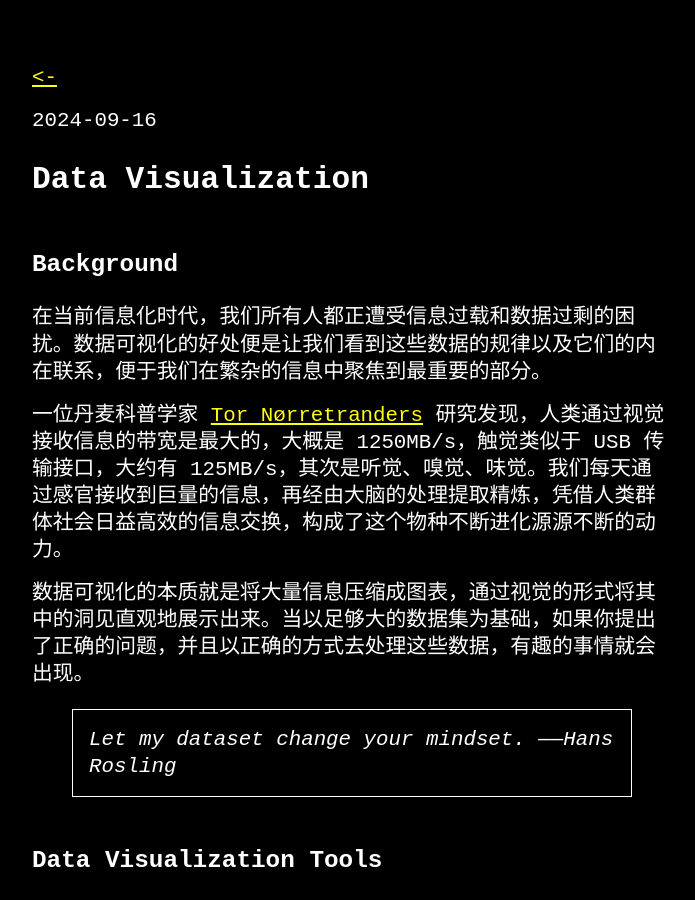
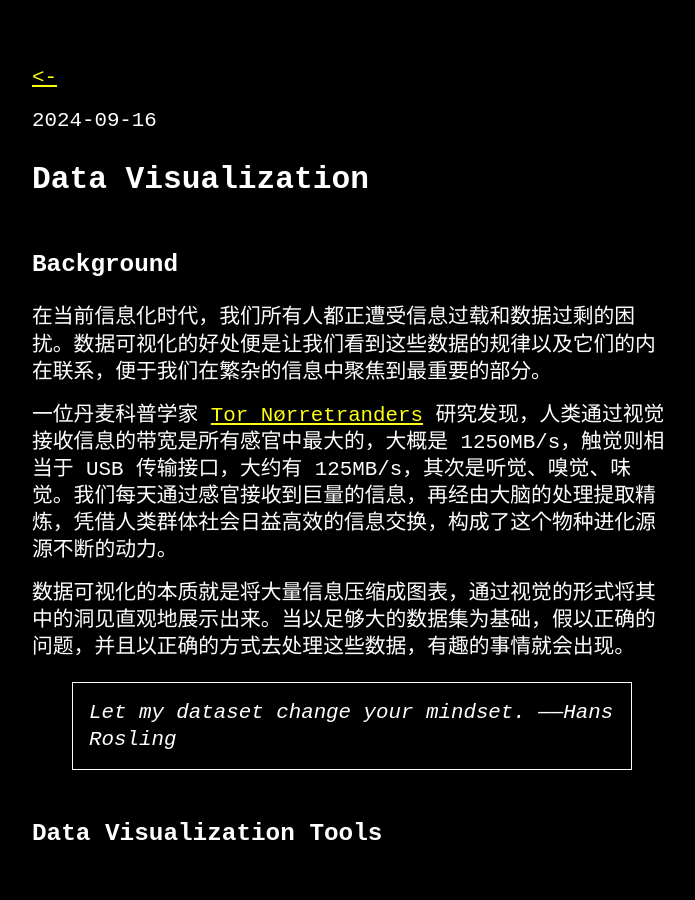
Before and after one commit to thekingofcool/thekingofcool.github.io, a Jekyll site: the page built from _posts/2024-09-16-data_visualization.md, in a window 1280 px wide and 900 px high. Shown: the whole window, without its empty margins (288-983 px from the left). Built offline with Jekyll 4.4.1, drawn with Linux system fonts in a browser that asks for light colours; a style sheet for code colours, icons or effects is not loaded.

Commit message:
data visualization

```diff
--- a/_posts/2024-09-16-data_visualization.md
+++ b/_posts/2024-09-16-data_visualization.md
@@ -8,9 +8,9 @@ categories: go_big
 ### Background
 在当前信息化时代，我们所有人都正遭受信息过载和数据过剩的困扰。数据可视化的好处便是让我们看到这些数据的规律以及它们的内在联系，便于我们在繁杂的信息中聚焦到最重要的部分。
 
-一位丹麦科普学家 [Tor Nørretranders](https://en.wikipedia.org/wiki/Tor_N%C3%B8rretranders) 研究发现，人类通过视觉接收信息的带宽是最大的，大概是 1250MB/s，触觉类似于 USB 传输接口，大约有 125MB/s，其次是听觉、嗅觉、味觉。我们每天通过感官接收到巨量的信息，再经由大脑的处理提取精炼，凭借人类群体社会日益高效的信息交换，构成了这个物种不断进化源源不断的动力。
+一位丹麦科普学家 [Tor Nørretranders](https://en.wikipedia.org/wiki/Tor_N%C3%B8rretranders) 研究发现，人类通过视觉接收信息的带宽是所有感官中最大的，大概是 1250MB/s，触觉则相当于 USB 传输接口，大约有 125MB/s，其次是听觉、嗅觉、味觉。我们每天通过感官接收到巨量的信息，再经由大脑的处理提取精炼，凭借人类群体社会日益高效的信息交换，构成了这个物种进化源源不断的动力。
 
-数据可视化的本质就是将大量信息压缩成图表，通过视觉的形式将其中的洞见直观地展示出来。当以足够大的数据集为基础，如果你提出了正确的问题，并且以正确的方式去处理这些数据，有趣的事情就会出现。
+数据可视化的本质就是将大量信息压缩成图表，通过视觉的形式将其中的洞见直观地展示出来。当以足够大的数据集为基础，假以正确的问题，并且以正确的方式去处理这些数据，有趣的事情就会出现。
 
 >Let my dataset change your mindset. ——Hans Rosling
 
```
Also changed, not shown: 2 other files.
